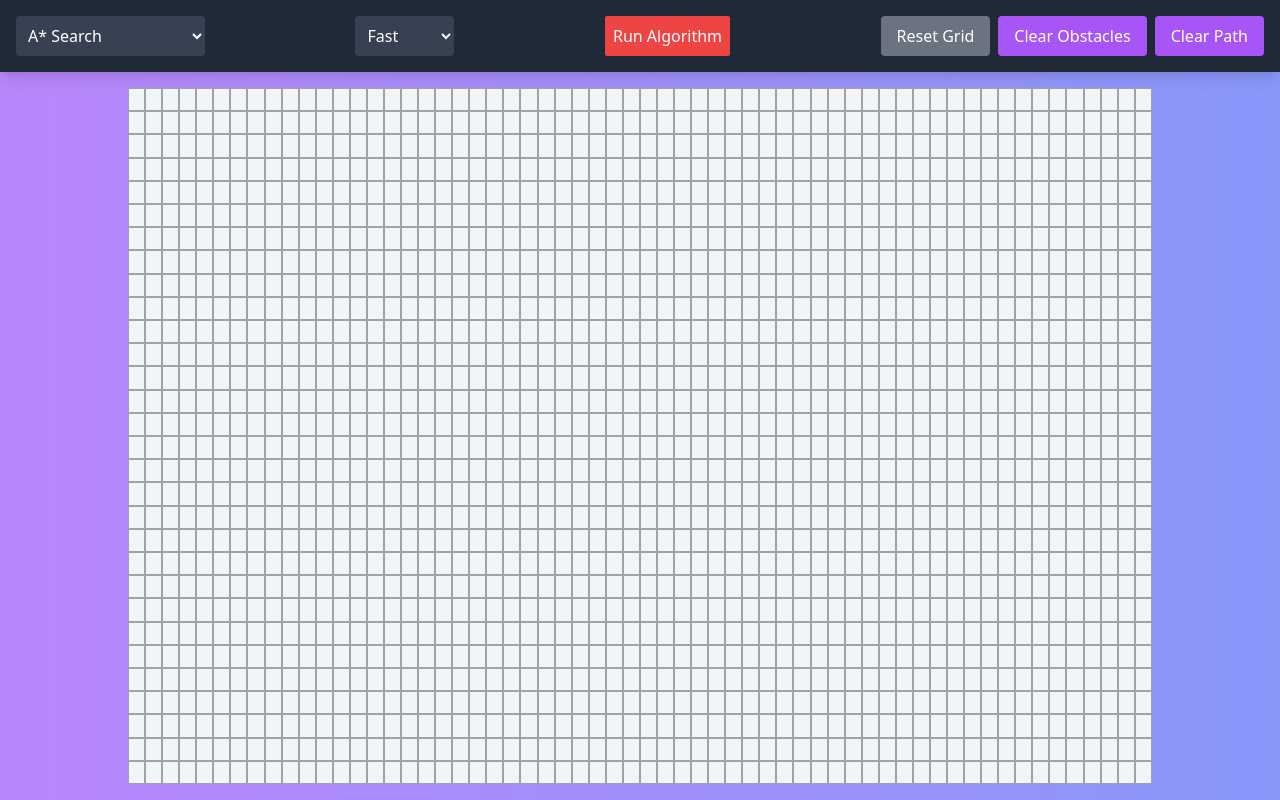
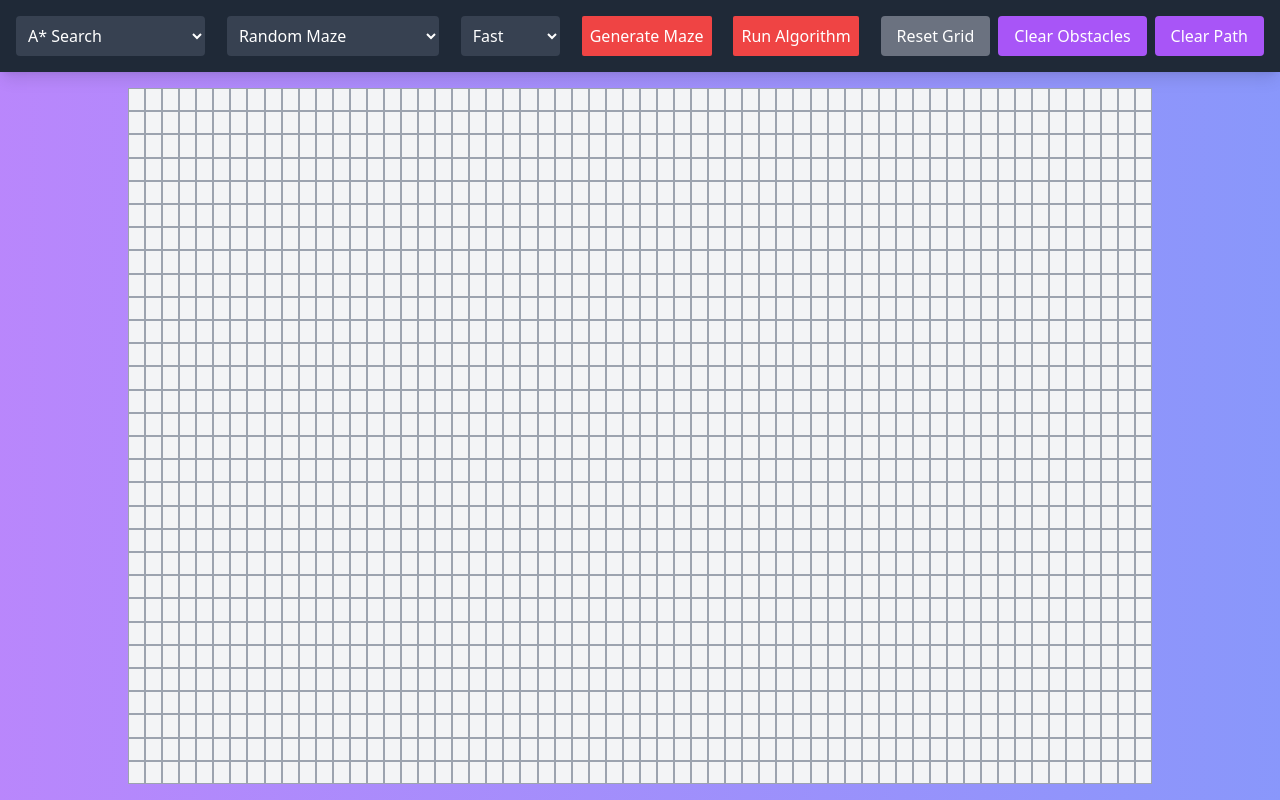
Before and after one commit to SourabhBishnoi100/Pathfinding-Visualizer-React, a React (Vite) app: page / in a window 1280 px wide. Built offline with nearby package versions, Linux system fonts and the light colour scheme.

Commit message:
Finally added prims Maze generation algorithm that uses the concept of minimum spanning tree. Next Add more maze generation algos

```diff
--- a/src/algorithms/astar/astar.js
+++ b/src/algorithms/astar/astar.js
@@ -3,9 +3,9 @@ import {
   renderIsVisited,
   animatePath,
   renderIsNotVisited,
-} from "../../utils/animateGrid";
-import { getNeighbours } from "../../utils/getNeighbours";
-import { PriorityQueue } from "./priorityQueue";
+} from "../../utils/animateGrid.js";
+import { getNeighbours } from "../../utils/getNeighbours.js";
+import { PriorityQueue } from "./priorityQueue.js";
 
 const hscore = (cell1, cell2) => {
   return Math.abs(cell1.row - cell2.row) + Math.abs(cell1.col - cell2.col);
--- /dev/null
+++ b/src/algorithms/dfs.js
@@ -0,0 +1,49 @@
+import {
+  renderIsQueued,
+  renderIsVisited,
+  animatePath,
+} from "../utils/animateGrid.js";
+import { getNeighbours } from "../utils/getNeighbours.js";
+import { sleep } from "../utils/sleep.js";
+
+export const dfs = async (startCell, grid, setGridState, speed) => {
+  const stack = [];
+  const total_rows = grid.length;
+  const total_col = grid[0].length;
+
+  stack.push(startCell);
+
+  while (stack.length > 0 && stack.length < total_col * total_rows) {
+    const currentCell = stack.pop();
+    renderIsVisited(currentCell, setGridState);
+    currentCell.isVisited = true;
+
+    if (currentCell.isEnd) {
+      // If the end cell is reached, animate the path
+      animatePath(currentCell, setGridState);
+      return;
+    }
+
+    const neighbours = getNeighbours(total_rows, total_col, currentCell, grid);
+
+    for (let neighbour of neighbours) {
+      if (
+        !neighbour.isVisited &&
+        !neighbour.isObstacle &&
+        !neighbour.isQueued
+      ) {
+        renderIsQueued(neighbour, setGridState);
+        neighbour.isQueued = true;
+        stack.push(neighbour);
+
+        neighbour.prevCell = currentCell;
+      }
+    }
+
+    // await sleep(speed);
+
+    await new Promise((resolve) => setTimeout(resolve, speed));
+
+    //Sets the state of current cell to isVisited = true and renders the change
+  }
+};
--- a/src/algorithms/runPathfinding.js
+++ b/src/algorithms/runPathfinding.js
@@ -1,5 +1,6 @@
 import { astar } from "./astar/astar.js";
 import { bfs } from "./bfs.js";
+import { dfs } from "./dfs.js";
 
 export const runPathFinding = (
   algorithm,
@@ -13,5 +14,7 @@ export const runPathFinding = (
     bfs(startCell, grid, setGridState, speed);
   } else if (algorithm === "astar") {
     astar(startCell, endCell, grid, setGridState, speed);
+  } else if (algorithm === "dfs") {
+    dfs(startCell, grid, setGridState, speed);
   }
 };
--- a/src/components/ControlBar.jsx
+++ b/src/components/ControlBar.jsx
@@ -3,6 +3,7 @@ import { useGridContext } from "../context/GridContext.jsx";
 import { useGlobalContext } from "../context/GlobalContext.jsx";
 import { runPathFinding } from "../algorithms/runPathfinding.js";
 import { resetGrid, clearObstacles, clearPath } from "../utils/reset.js";
+import { generateMaze } from "../mazeGeneration/generateMaze.js";
 
 const ControlBar = () => {
   const {
@@ -16,10 +17,13 @@ const ControlBar = () => {
     startCell,
     setStartCell,
     algorithm,
+    algorithmExecuting,
     setExecuting,
     setAlgorithm,
     endCell,
     setEndCell,
+    maze,
+    setMaze,
   } = useGlobalContext();
   const [speed, setSpeed] = useState(1);
 
@@ -56,7 +60,19 @@ const ControlBar = () => {
         >
           Place Obstacles
         </button>
-      </div> */}
+          </div> */}
+
+      <select
+        className="p-2 rounded bg-gray-700 text-white"
+        onChange={(e) => setMaze(e.target.value)}
+      >
+        <option value="randomMaze">Random Maze</option>
+        {/*<option value="bfs">Breadth-First Search</option>
+        <option value="dijkstra">Dijkstra's Algorithm</option>
+
+        */}
+        <option value="primsMaze">Prims Maze Generation</option>
+      </select>
 
       <select
         className="p-2 rounded bg-gray-700 text-white"
@@ -66,6 +82,18 @@ const ControlBar = () => {
         <option value="80">Medium</option>
         <option value="300">Slow</option>
       </select>
+
+      <div className="w-auto p-2  bg-red-500 text-center rounded-sm hover:bg-red-600">
+        <button
+          onClick={() => {
+            if (!algorithmExecuting) {
+              generateMaze(setGridState, maze);
+            }
+          }}
+        >
+          Generate Maze
+        </button>
+      </div>
 
       <div className="w-auto p-2  bg-red-500 text-center rounded-sm hover:bg-red-600">
         <button
--- a/src/context/GlobalContext.jsx
+++ b/src/context/GlobalContext.jsx
@@ -8,6 +8,7 @@ export const GlobalContextProvider = ({ children }) => {
   const [startCell, setStartCell] = useState(null);
   const [endCell, setEndCell] = useState(null);
   const [algorithm, setAlgorithm] = useState("astar");
+  const [maze, setMaze] = useState("randomMaze");
   return (
     <GlobalContext.Provider
       value={{
@@ -19,6 +20,8 @@ export const GlobalContextProvider = ({ children }) => {
         setAlgorithm,
         endCell,
         setEndCell,
+        maze,
+        setMaze,
       }}
     >
       {children}
--- /dev/null
+++ b/src/mazeGeneration/generateMaze.js
@@ -0,0 +1,10 @@
+import { primsMaze } from "./primsMaze";
+import { randomMaze } from "./randomMaze";
+
+export const generateMaze = (setGridState, Maze) => {
+  if (Maze === "randomMaze") {
+    randomMaze(setGridState);
+  } else if (Maze === "primsMaze") {
+    primsMaze(setGridState);
+  }
+};
--- /dev/null
+++ b/src/mazeGeneration/primsMaze.js
@@ -0,0 +1,196 @@
+export const primsMaze = (setGridState) => {
+  setGridState((prevGrid) => {
+    const ROWS = prevGrid.length;
+    const COLS = prevGrid[0].length;
+
+    // Create a deep copy of the grid
+    const newGrid = prevGrid.map((row) => row.map((cell) => ({ ...cell })));
+
+    // Initialize all cells as obstacles
+    for (let row of newGrid) {
+      for (let cell of row) {
+        if (!cell.isStart && !cell.isEnd) {
+          cell.isObstacle = true;
+        }
+      }
+    }
+
+    // List to track walls (walls are between cells, not inside)
+    let walls = [];
+
+    // Pick a random starting cell
+    const startX = Math.floor(Math.random() * ROWS);
+    const startY = Math.floor(Math.random() * COLS);
+    // newGrid[startX][startY].isStart = true; // Mark start
+    newGrid[startX][startY].isObstacle = false; // Make start path
+
+    const addWalls = (row, col) => {
+      // UP
+      if (
+        row - 2 >= 0 &&
+        newGrid[row - 2] &&
+        newGrid[row - 2][col] &&
+        newGrid[row - 2][col].isObstacle
+      ) {
+        newGrid[row - 2][col].direction = "up";
+        newGrid[row - 2][col].inBetween = newGrid[row - 1][col];
+
+        walls.push(newGrid[row - 2][col]);
+      }
+      // DOWN
+      if (
+        row + 2 < ROWS &&
+        newGrid[row + 2] &&
+        newGrid[row + 2][col] &&
+        newGrid[row + 2][col].isObstacle
+      ) {
+        newGrid[row + 2][col].direction = "down";
+        newGrid[row + 2][col].inBetween = newGrid[row + 1][col];
+        walls.push(newGrid[row + 2][col]);
+      }
+      // LEFT
+      if (
+        col - 2 >= 0 &&
+        newGrid[row] &&
+        newGrid[row][col - 2] &&
+        newGrid[row][col - 2].isObstacle
+      ) {
+        newGrid[row][col - 2].direction = "left";
+        newGrid[row][col - 2].inBetween = newGrid[row][col - 1];
+        walls.push(newGrid[row][col - 2]);
+      }
+      // RIGHT
+      if (
+        col + 2 < COLS &&
+        newGrid[row] &&
+        newGrid[row][col + 2] &&
+        newGrid[row][col + 2].isObstacle
+      ) {
+        newGrid[row][col + 2].direction = "right";
+        newGrid[row][col + 2].inBetween = newGrid[row][col + 1];
+        walls.push(newGrid[row][col + 2]);
+      }
+    };
+
+    // const addWalls = (row, col) => {
+    //   if (row - 2 >= 0) {
+    //     if (newGrid[row - 2][col].isObstacle) {
+    //       console.log(newGrid[row - 2][col].isObstacle);
+    //       newGrid[row - 2][col].direction = "up";
+    //       walls.push(newGrid[row - 2][col]);
+    //     }
+    //   }
+    //   if (row + 2 < ROWS) {
+    //     if (newGrid[row + 2][col].isObstacle) {
+    // newGrid[row + 2][col].direction = "down";
+    // walls.push(newGrid[row + 2][col]);
+    //     }
+    //   }
+    //   if (col - 2 >= 0) {
+    //     if (newGrid[row][col - 2].isObstacle) {
+    // newGrid[row][col - 2].direction = "left";
+    // walls.push(newGrid[row][col - 2]);
+    //     }
+    //   }
+    //   if (col + 2 < COLS) {
+    //     if (newGrid[row][col + 2].isObstacle) {
+    // newGrid[row][col + 2].direction = "right";
+    // walls.push(newGrid[row][col + 2]);
+    //     }
+    //   }
+    // };
+
+    // Initially add walls of the start cell to the list
+    addWalls(startX, startY);
+
+    // While there are walls to process
+    while (walls.length) {
+      // Randomly pick a wall
+      const wall = walls.splice(Math.floor(Math.random() * walls.length), 1)[0];
+
+      const { row, col, direction } = wall;
+
+      // Check if the current wall is between a visited and unvisited cell
+      if (newGrid[row][col].isObstacle) {
+        newGrid[row][col].isObstacle = false; // Make it a path
+        let betweenRow = newGrid[row][col].inBetween.row;
+        let betweenCol = newGrid[row][col].inBetween.col;
+
+        newGrid[betweenRow][betweenCol].isObstacle = false;
+
+        // Add the newly exposed walls to the list
+        // if (direction === "up") addWalls(row - 2, col);
+        // if (direction === "down") addWalls(row + 2, col);
+        // if (direction === "left") addWalls(row, col - 2);
+        // if (direction === "right") addWalls(row, col + 2);
+        addWalls(row, col);
+      }
+    }
+
+    return newGrid;
+  });
+};
+
+// export const primsMaze = (setGridState) => {
+//   setGridState((prevGrid) => {
+//     const ROWS = prevGrid.length;
+//     const COLS = prevGrid[0].length;
+
+//     const newGrid = [...prevGrid];
+//     for (let row of newGrid) {
+//       for (let cell of row) {
+//         if (!cell.isStart && !cell.isEnd) {
+//           cell.isObstacle = true;
+//         }
+//       }
+//     }
+
+//     const obstacles = [];
+
+//     const startX = Math.floor(Math.random() * ROWS); // Random row index
+//     const startY = Math.floor(Math.random() * COLS);
+
+//     newGrid[startX][startY].isObstacle = false;
+
+//     const addWalls = (cell) => {
+//       if (cell.row - 2 >= 0 && newGrid[cell.row - 2][cell.col].isObstacle)
+//         obstacles.push(newGrid[cell.row - 2][cell.col]);
+
+//       if (cell.col - 2 >= 0 && newGrid[cell.row][cell.col - 2].isObstacle)
+//         obstacles.push(newGrid[cell.row][cell.col - 2]);
+
+//       if (cell.row + 2 < ROWS && newGrid[cell.row + 2][cell.col].isObstacle)
+//         obstacles.push(newGrid[cell.row + 2][cell.col]);
+
+//       if (cell.col + 2 < COLS && newGrid[cell.row][cell.col + 2].isObstacle)
+//         obstacles.push(newGrid[cell.row][cell.col + 2]);
+//     };
+
+//     addWalls(newGrid[startX][startY]);
+
+//     while (obstacles.length) {
+//       const node = obstacles.splice(
+//         Math.floor(Math.random() * obstacles.length),
+//         1
+//       )[0];
+
+//       if (node.isObstacle) {
+//         newGrid[node.row][node.col].isObstacle = false;
+
+//         addWalls(node);
+//       }
+//     }
+//     return newGrid;
+//   });
+// };
+
+// const addWalls = (cell) => {
+//   if (cell.row - 2 > 0 && cell.isObstacle)
+//     obstacles.push(newGrid[cell.row - 2][cell.col]);
+//   if (cell.col - 2 > 0 && cell.isObstacle)
+//     obstacles.push(newGrid[cell.row][cell.col - 2]);
+//   if (cell.row + 2 < ROWS && cell.isObstacle)
+//     obstacles.push(newGrid[cell.row + 2][cell.col]);
+//   if (cell.col + 2 < COLS && cell.isObstacle)
+//     obstacles.push(newGrid[cell.row][cell.col + 2]);
+// };
--- /dev/null
+++ b/src/mazeGeneration/randomMaze.js
@@ -0,0 +1,13 @@
+export const randomMaze = (setGridState) => {
+  setGridState((prevGrid) => {
+    const newGrid = [...prevGrid];
+    for (let row of newGrid) {
+      for (let cell of row) {
+        if (Math.random() * 10 < 1.5 && !cell.isStart && !cell.isEnd) {
+          cell.isObstacle = true;
+        }
+      }
+    }
+    return newGrid;
+  });
+};
--- a/src/utils/intitalizeGrid.js
+++ b/src/utils/intitalizeGrid.js
@@ -17,6 +17,8 @@ const initializeGrid = (rows, columns) => {
         g: Infinity,
         h: 0,
         f: Infinity,
+        direction: "",
+        inBetween: null,
       });
     }
     grid.push(current_row);
```
